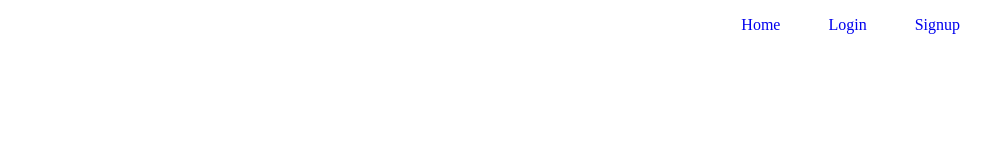
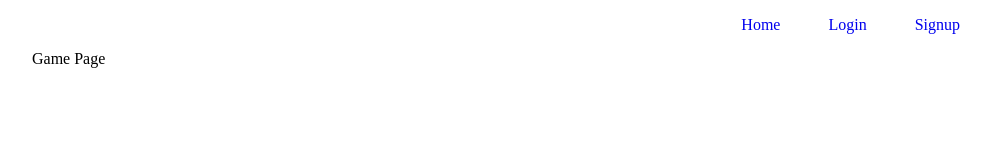
Before and after one commit to charizard-DMSF/BIGOInvasion, a React (Create React App) app in the folder client/: page /gamepage in a window 1280 px wide. Before the commit this address had no page. Shown: the top 160 px of the page, without its empty margins (128-1119 px from the left). Built offline with nearby package versions, Linux system fonts and the light colour scheme.

Commit message:
Update some changes on setup

```diff
--- a/client/public/index.html
+++ b/client/public/index.html
@@ -3,7 +3,7 @@
   <head>
     <meta charset="UTF-8" />
     <meta name="viewport" content="width=device-width, initial-scale=1.0" />
-    <link rel="stylesheet" href="./main.css" />
+    <link rel="stylesheet" href="./styles.css" />
     <title>BIG O Invasion</title>
   </head>
   <body>
--- a/client/src/App.tsx
+++ b/client/src/App.tsx
@@ -1,10 +1,9 @@
-import React from 'react';
 import { BrowserRouter as Router, Route, Routes } from 'react-router-dom';
 import Navbar from './components/Navbar';
 import Menu from './components/Menu';
 import Login from './components/Login';
 import Signup from './components/Signup';
-import Game from './components/Game';
+import GamePage from './components/GamePage';
 import Leaderboard from './components/Leaderboard';
 
 const App = () => {
@@ -15,7 +14,7 @@ const App = () => {
         <Route path="/" element={<Menu />} />
         <Route path="/login" element={<Login />}></Route>
         <Route path="/signup" element={<Signup />}></Route>
-        <Route path="/game" element={<Game />} />
+        <Route path="/gamepage" element={<GamePage />} />
         <Route path="/leaderboard" element={<Leaderboard />} />
       </Routes>
     </Router>
--- a/client/src/components/Game.tsx
+++ /dev/null
@@ -1,5 +0,0 @@
-const Game = () => {
-  return <div>Game</div>;
-};
-
-export default Game;
--- /dev/null
+++ b/client/src/components/GamePage.tsx
@@ -0,0 +1,5 @@
+const GamePage = () => {
+  return <div className="content">Game Page</div>;
+};
+
+export default GamePage;
--- a/client/src/components/Leaderboard.tsx
+++ b/client/src/components/Leaderboard.tsx
@@ -1,5 +1,3 @@
-import React from 'react';
-
 const Leaderboard = () => {
   return <div>Leaderboard</div>;
 };
--- a/client/src/components/Menu.tsx
+++ b/client/src/components/Menu.tsx
@@ -1,4 +1,3 @@
-import React from 'react';
 import { Link } from 'react-router-dom';
 import bigoImage from '../../public/assets/bigo.png';
 
@@ -12,7 +11,7 @@ const Menu = () => {
         style={{ width: '400px', height: 'auto', alignSelf: 'center' }}
       />
       <div className="menu-content">
-        <Link to="/game" className="link">
+        <Link to="/gamepage" className="link">
           <h2>New Game</h2>
         </Link>
         <Link to="/leaderboard" className="link">
--- a/client/src/components/Navbar.tsx
+++ b/client/src/components/Navbar.tsx
@@ -1,4 +1,3 @@
-import React from 'react';
 import { Link } from 'react-router-dom';
 
 const Navbar = () => {
--- a/client/src/index.tsx
+++ b/client/src/index.tsx
@@ -1,15 +1,10 @@
 import React from 'react';
-import { createRoot } from 'react-dom/client';
+import ReactDOM from 'react-dom/client';
 import App from './App';
 
-const rootElement = document.getElementById('root');
-
-if (!rootElement) {
-  throw new Error('Root element not found');
-}
-
-const root = createRoot(rootElement);
-
+const root = ReactDOM.createRoot(
+  document.getElementById('root') as HTMLElement
+);
 root.render(
   <React.StrictMode>
     <App />
--- a/package.json
+++ b/package.json
@@ -10,10 +10,13 @@
   "author": "",
   "license": "ISC",
   "dependencies": {
+    "@reduxjs/toolkit": "^2.3.0",
+    "antd": "^5.22.2",
     "react": "^18.3.1",
     "react-dom": "^18.3.1",
     "react-redux": "^9.1.2",
-    "react-router-dom": "^7.0.1"
+    "react-router-dom": "^7.0.1",
+    "redux": "^5.0.1"
   },
   "devDependencies": {
     "@types/react": "^18.3.12",
--- a/tsconfig.json
+++ b/tsconfig.json
@@ -1,13 +1,13 @@
 {
   "compilerOptions": {
-    "module": "ES6",
     "target": "ES5",
-    "outDir": "./dist/",
+    "module": "commonjs",
     "noImplicitAny": true,
     "jsx": "react-jsx",
     "esModuleInterop": true,
     "allowJs": true,
-    "moduleResolution": "Node"
+    "moduleResolution": "Node",
+    "outDir": "./dist/"
   },
   "include": ["client/src/**/*"],
   "exclude": ["node_modules", "dist"]
```
Also changed, not shown: client/public/styles.css (renamed from client/public/main.css).
